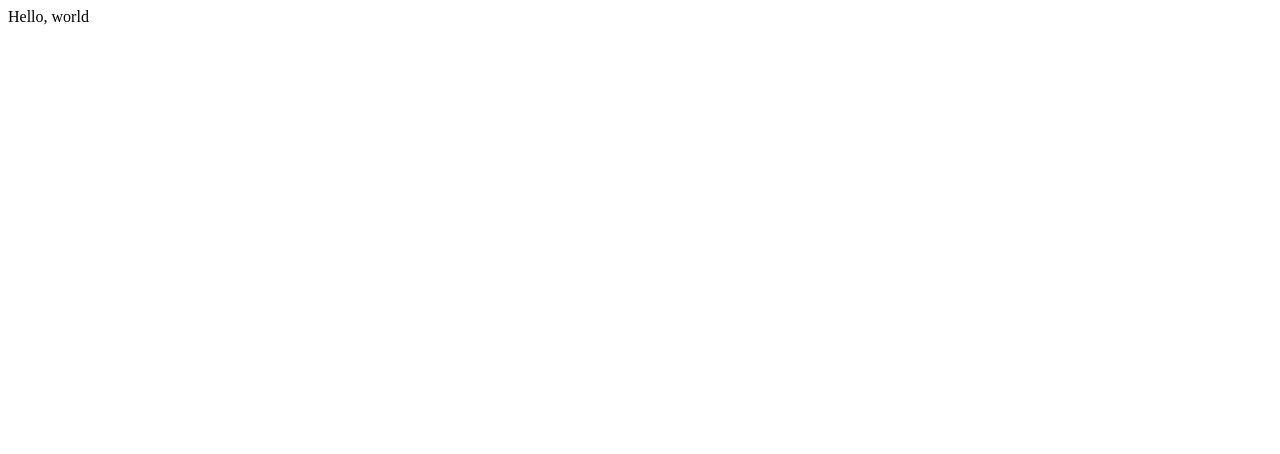
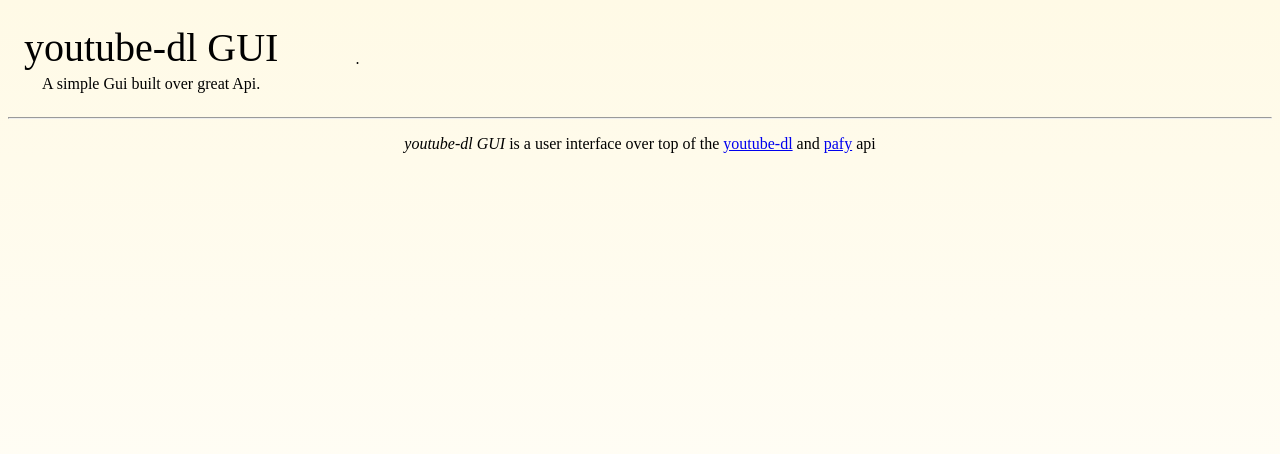
Before and after one commit to Erebyte/youtube-dl, a plain HTML site: page index.html in a window 1280 px wide. Drawn offline with Linux system fonts and the light colour scheme.

Commit message:
basic site created. added style.css

```diff
--- a/index.html
+++ b/index.html
@@ -1 +1,23 @@
-Hello, world
+<!DOCTYPE>
+<html>
+<head>
+	<title>youtube-dl GUI</title>
+	<link rel="stylesheet" type="text/css" href="style.css">
+</head>
+<body>
+
+<table><tr>
+<td><div id='titles'>
+	<table>
+		<tr><td class='title'><a href="index.html">youtube-dl GUI</a></td></tr>
+		<tr><td class='subtitle'>A simple Gui built over great Api.</td></tr>
+	</table>
+</div></td>
+<td><div id='logos'>.</div></td>
+</tr></table>
+<hr>
+
+<p class='disc'><i>youtube-dl GUI</i> is a user interface over top of the <a href='#'>youtube-dl</a> and <a href='#'>pafy</a> api</p>
+
+</body>
+</html>
--- /dev/null
+++ b/style.css
@@ -0,0 +1,34 @@
+body {
+    background: #fffae6; /* For browsers that do not support gradients */
+    background: -webkit-linear-gradient(#fffae6, white); /* For Safari 5.1 to 6.0 */
+    background: -o-linear-gradient(#fffae6, white); /* For Opera 11.1 to 12.0 */
+    background: -moz-linear-gradient(#fffae6, white); /* For Firefox 3.6 to 15 */
+    background: linear-gradient(#fffae6, white); /* Standard syntax */
+}
+
+.title {
+	text-decoration: none;
+	color: black;
+	text-align: center;
+	font-size: 40px
+}
+.title a:link { text-decoration: none; color: black;}
+.title a:visited { text-decoration: none; color: black;}
+.title a:active { text-decoration: none; color: black;}
+
+.subtitle {
+	text-align: center;
+	color: black;
+}
+
+.disc {
+	text-align: center;
+}
+
+#titles {
+	padding: 10px;
+	margin-right: 40px;
+}
+#logos {
+	margin-left: 20px;
+}
```
Also changed, not shown: 1 other file.
